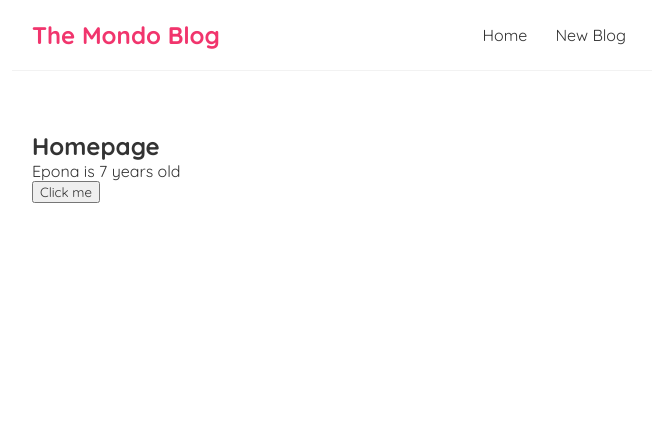
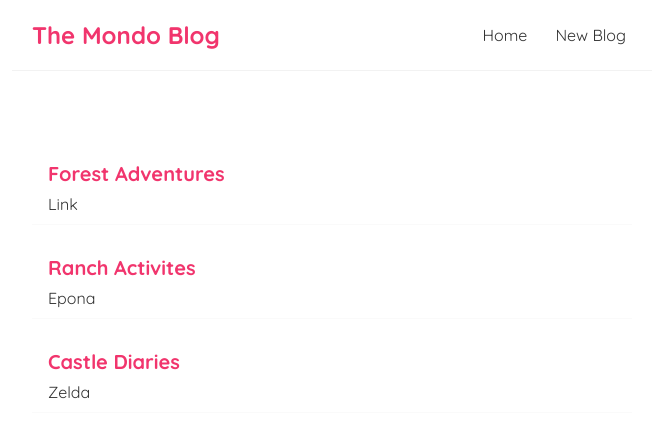
Before and after one commit to ArmandoAlvear23/my-blog-app, a React (Create React App) app: page / in a window 1280 px wide. Shown: the top 438 px of the page, without its empty margins (308-964 px from the left). Built offline with nearby package versions, Linux system fonts and the light colour scheme.

Commit message:
added blog preview

```diff
--- a/src/Home.jsx
+++ b/src/Home.jsx
@@ -1,26 +1,20 @@
 import {useState} from 'react'
 
 const Home = () => {
-
-    const [name, setName] = useState('Epona');
-    const [age, setAge] = useState(7);
-
-    const handleClick = () => {
-        if(name === 'Epona')
-        {
-            setName('Zelda');
-            setAge(25);
-        } else {
-            setName('Epona');
-            setAge(8);
-        }
-    }
+    const [blogs, setBlogs] = useState([
+        { title: 'Forest Adventures', body: 'lorem ipsum...', author: 'Link', id: 1 },
+        { title: 'Ranch Activites', body: 'lorem ipsum...', author: 'Epona', id: 2 },
+        { title: 'Castle Diaries', body: 'lorem ipsum...', author: 'Zelda', id: 3 },
+    ]);
 
     return (
       <div className="home">
-        <h2>Homepage</h2>
-        <p>{name} is {age} years old</p>
-        <button onClick={handleClick}>Click me</button>
+        {blogs.map((blog) => (
+            <div className="blog-preview" key={blog.id}>
+                <h2>{ blog.title }</h2>
+                <p>{ blog.author }</p>
+            </div>
+        ))}
       </div>
     );
 }
--- a/src/index.css
+++ b/src/index.css
@@ -37,3 +37,20 @@
   margin: 40px auto;
   padding: 20px;
 }
+
+/* blog previews */
+.blog-preview {
+  padding: 10px 16px;
+  margin: 20px 0;
+  border-bottom: 1px solid #fafafa;
+}
+
+.blog-preview:hover {
+  box-shadow: 1px 3px 5px rgba(0,0,0,0.1);
+}
+
+.blog-preview h2 {
+  font-size: 20px;
+  color: #f1356d;
+  margin-bottom: 8px;
+}
```
